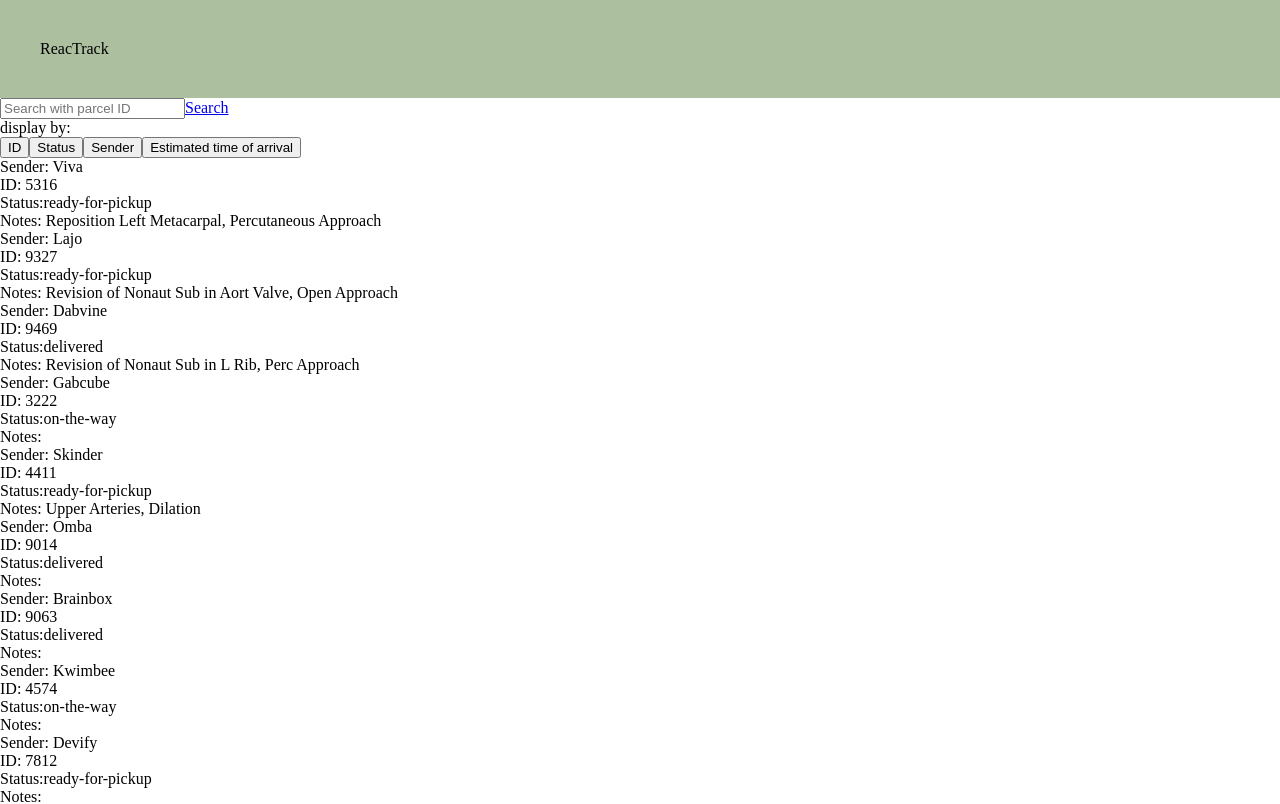
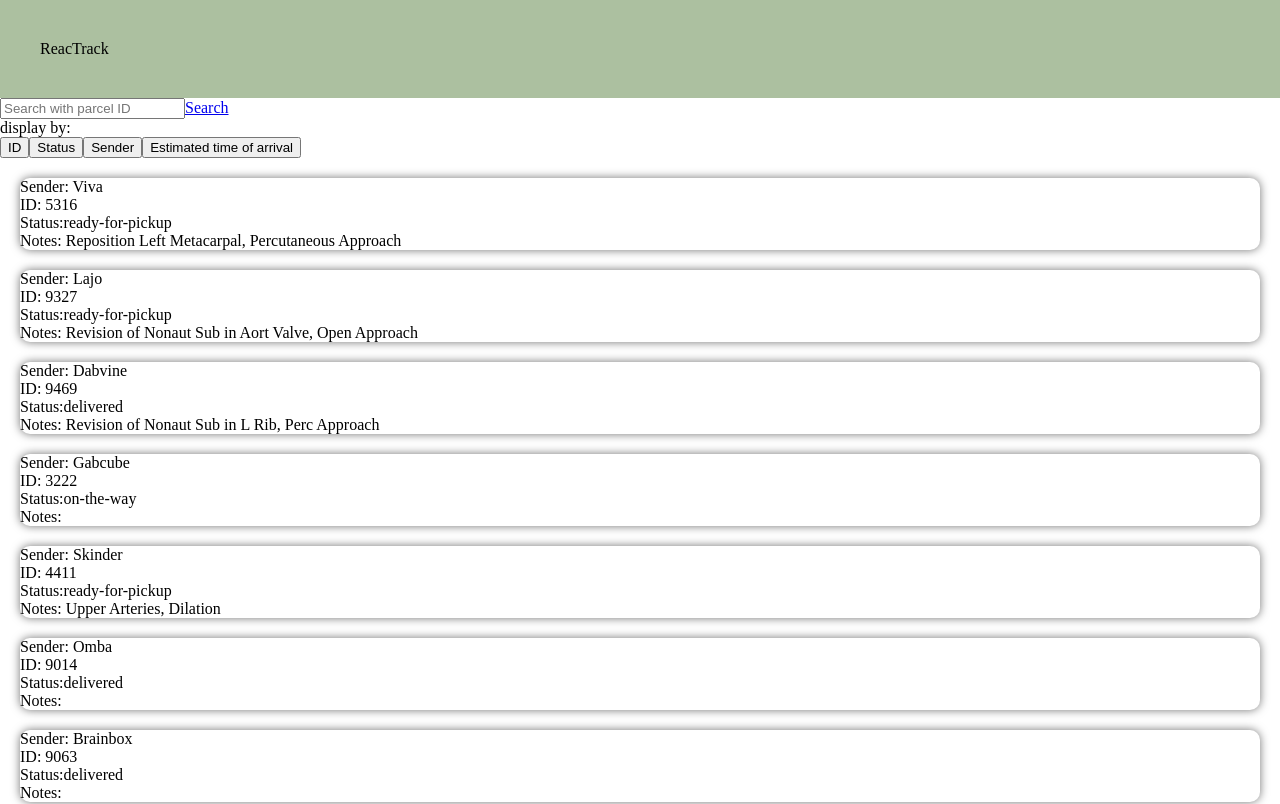
Before and after one commit to blacknstones/ReacTrack, a React (Create React App) app: page /parcels in a window 1280 px wide. Shown: the top 804 px of the page. Built offline with nearby package versions, Linux system fonts and the light colour scheme.

Commit message:
Added simple styling for parcels

```diff
--- /dev/null
+++ b/src/css/parcel.css
@@ -0,0 +1,5 @@
+.parcel {
+    box-shadow: 0px 0px 10px 0px rgba(115,115,115,1);
+    border-radius: 10px;
+    margin: 20px;
+}
--- a/src/css/style.css
+++ b/src/css/style.css
@@ -1,2 +1,3 @@
 @import url("./reset.css");
 @import url("./header.css");
+@import url("./parcel.css");
```
